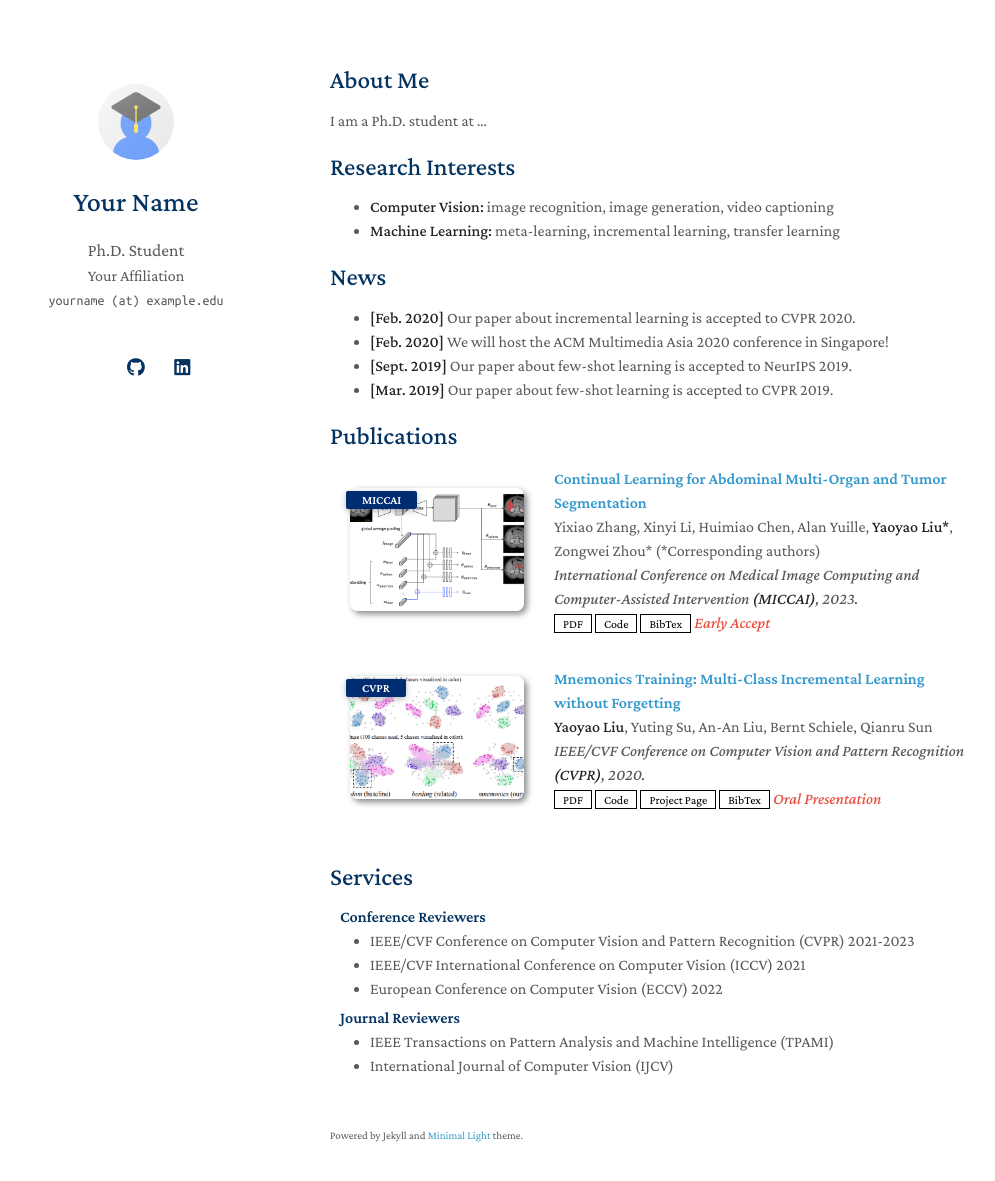
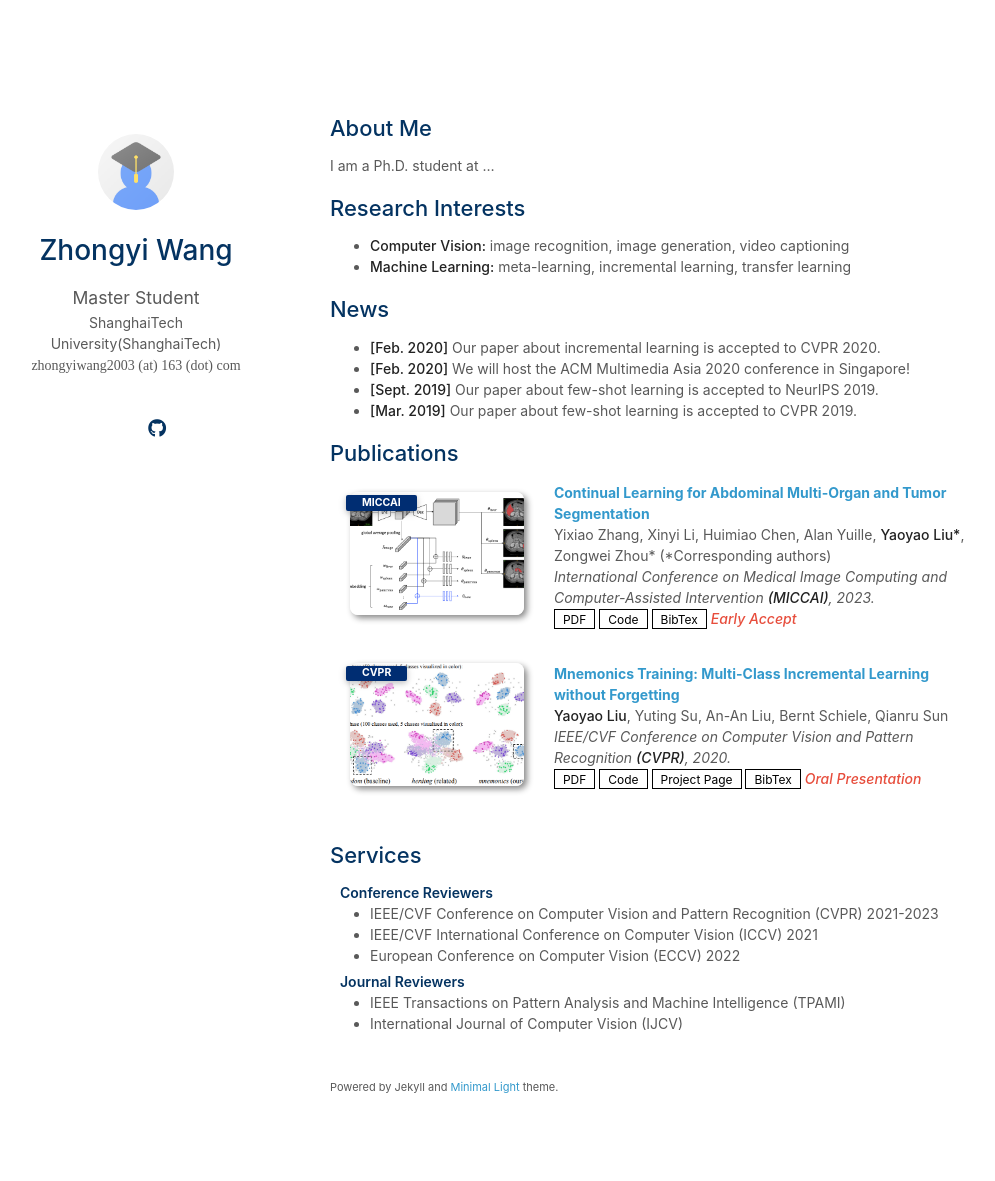
Before and after one commit to zywang03/zywang03.github.io, a Jekyll site: the page built from index.md, in a window 1280 px wide and 1216 px high. Shown: the top 1181 px of the window, without its empty margins (140-1135 px from the left). Built offline with Jekyll 4.4.1, drawn with Linux system fonts in a browser that asks for light colours; a style sheet for code colours, icons or effects is not loaded; our own code applies the rules of GitHub Pages for plain Markdown files.

Commit message:
edit the basic info

```diff
--- a/_config.yml
+++ b/_config.yml
@@ -1,22 +1,22 @@
 # Basic Information
-title: Your Name
-position: Ph.D. Student
-affiliation: Your Affiliation
-email: yourname (at) example.edu
+title: Zhongyi Wang
+position: Master Student
+affiliation: ShanghaiTech University(ShanghaiTech)
+email: zhongyiwang2003 (at) 163 (dot) com
 
 # Search Engine Optimization (SEO)
 # The following information is used to improve the website traffic from search engines, e.g., Google.
-keywords: minimal light
-description: The Minimal Light is a simple and elegant jekyll theme for academic personal homepage.
-canonical: https://minimal-light-theme.yliu.me/
+keywords: zhongyi wang
+description: Homepage of Zhongyi Wang from ShanghaiTech University(ShanghaiTech).
+canonical: https://zywang03.github.io/
 
 # Links
 # If you don't need one of them, you may delete the corresponding line.
-google_scholar: https://scholar.google.com/
-cv_link: assets/files/curriculum_vitae.pdf
-github_link: https://github.com/
-linkedin: https://www.linkedin.com/
-twitter: https://twitter.com/
+google_scholar: https://scholar.google.com.hk/citations?user=-d2v9v4AAAAJ&hl=en
+# cv_link: assets/files/curriculum_vitae.pdf
+github_link: https://github.com/zywang03
+# linkedin: https://www.linkedin.com/
+# twitter: https://twitter.com/
 
 # Images (e.g., your profile picture and your website's favicon)
 # "favicon" and "favicon_dark" are used for the light and dark modes, respectively.
@@ -34,15 +34,15 @@
 
 # Font
 # You can use this option to choose between Serif or Sans Serif fonts.
-font: "Serif" # or "Sans Serif"
+font: "Sans Serif" # or "Sans Serif"
 
 # Google Analytics ID
 # Please remove this if you don't use Google Analytics
-google_analytics: UA-111540567-4
+# google_analytics: UA-111540567-4
 
 # Use this project as a remote theme for GitHub Pages
 # See the guide here: https://docs.github.com/en/pages/setting-up-a-github-pages-site-with-jekyll/adding-a-theme-to-your-github-pages-site-using-jekyll
-remote_theme: yaoyao-liu/minimal-light
+# remote_theme: yaoyao-liu/minimal-light
 
 # The following files will be removed from the generated website.
 exclude:
```
